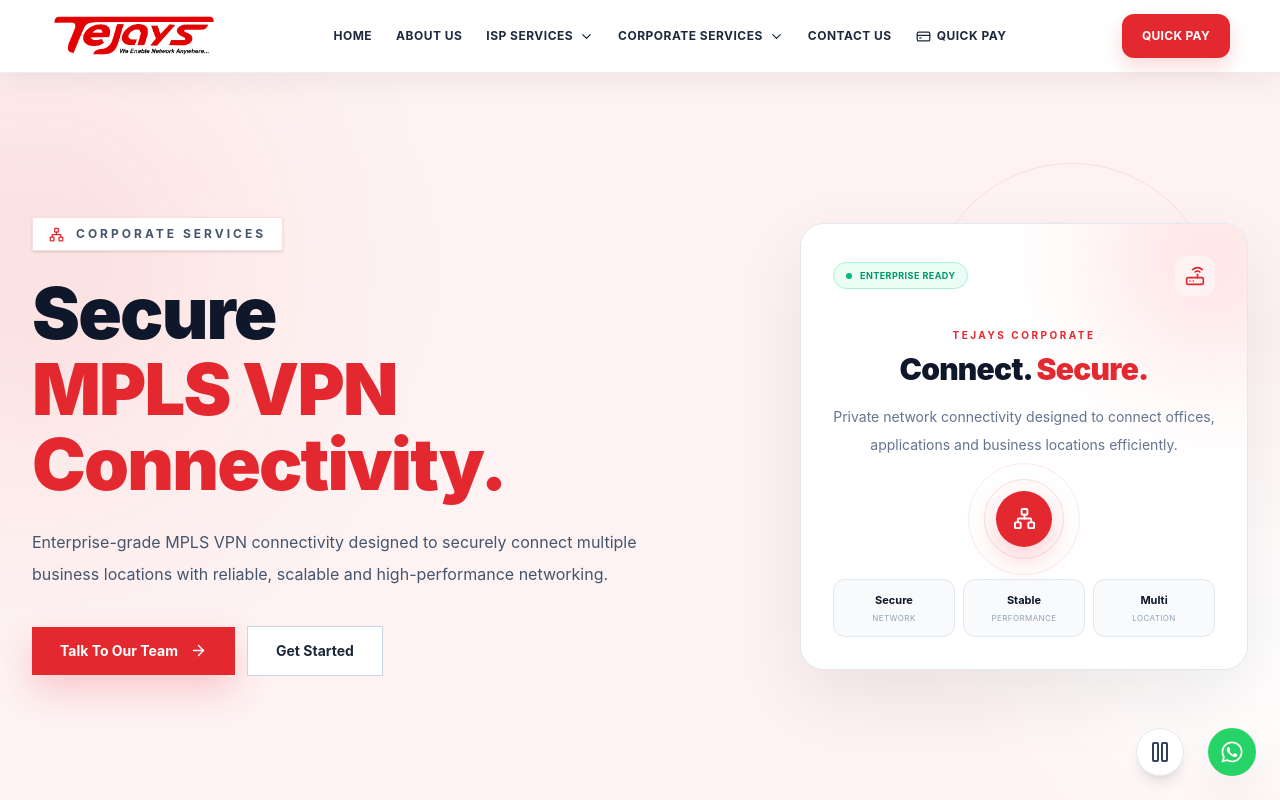
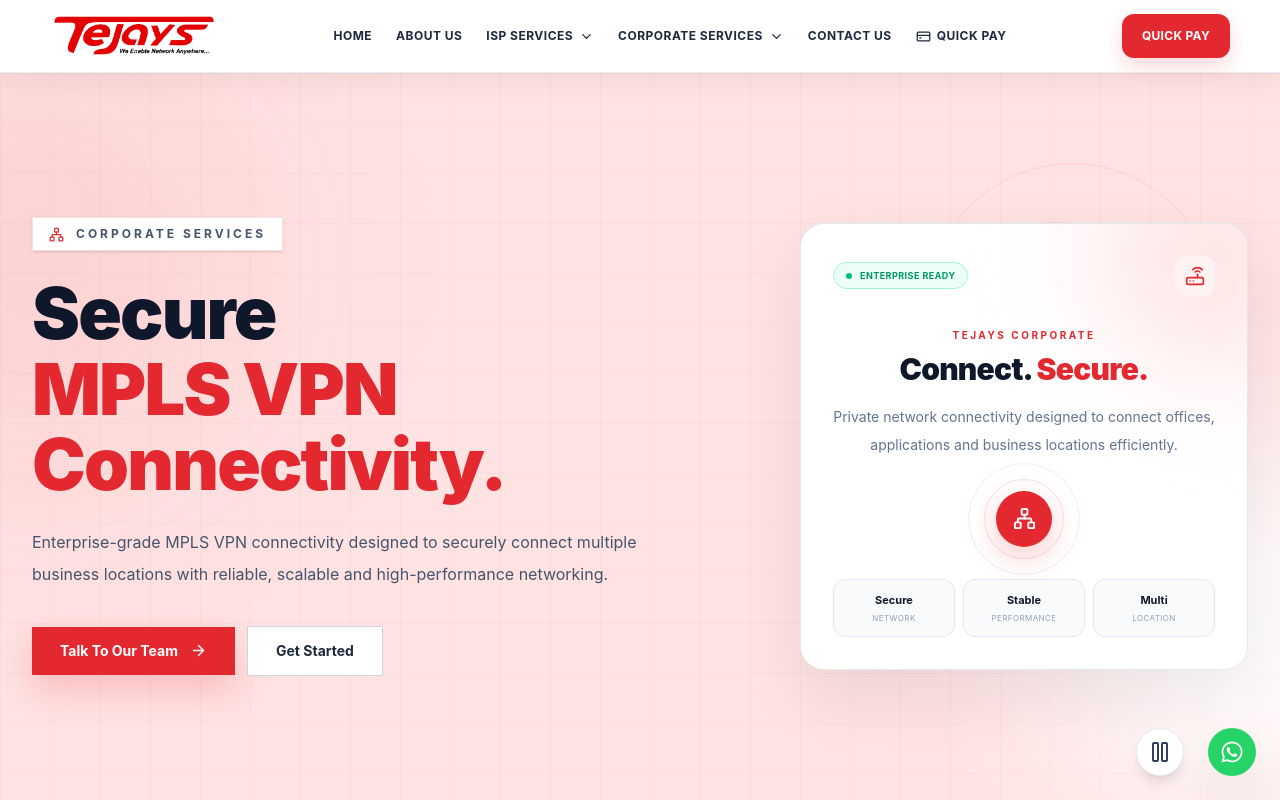
Before and after one commit to PixelCraft01/Tejays, a React (Vite) app: page /corporate-broadband in a window 1280 px wide. Shown: the top 800 px of the page. Built offline with nearby package versions, Linux system fonts and the light colour scheme.

Commit message:
Update website

```diff
--- a/src/pages/corporate/CorporateBroadband.jsx
+++ b/src/pages/corporate/CorporateBroadband.jsx
@@ -114,7 +114,7 @@
                     className="
                         relative
                         overflow-hidden
-                        bg-red-50
+                        bg-red-100
                         py-24
                         sm:py-28
                         lg:py-36
@@ -135,6 +135,19 @@
                             bg-[#e3292f]/10
                             blur-[120px]
                         "
+                    />
+
+                    {/* Grid */}
+
+                    <div
+                        className="
+        pointer-events-none
+        absolute
+        inset-0
+        opacity-[0.04]
+        [background-image:linear-gradient(rgba(127,29,29,.8)_1px,transparent_1px),linear-gradient(90deg,rgba(127,29,29,.8)_1px,transparent_1px)]
+        [background-size:50px_50px]
+    "
                     />
 
                     <div
--- a/src/pages/corporate/InternetLeaseLine.jsx
+++ b/src/pages/corporate/InternetLeaseLine.jsx
@@ -100,7 +100,7 @@
                     className="
         relative
         overflow-hidden
-        bg-red-50
+        bg-red-100
         py-20
         sm:py-24
         lg:py-36
@@ -120,6 +120,19 @@
             bg-[#e3292f]/10
             blur-[120px]
         "
+                    />
+
+                    {/* Grid */}
+
+                    <div
+                        className="
+        pointer-events-none
+        absolute
+        inset-0
+        opacity-[0.04]
+        [background-image:linear-gradient(rgba(127,29,29,.8)_1px,transparent_1px),linear-gradient(90deg,rgba(127,29,29,.8)_1px,transparent_1px)]
+        [background-size:50px_50px]
+    "
                     />
 
                     <div
--- a/src/pages/corporate/MPLSVPN.jsx
+++ b/src/pages/corporate/MPLSVPN.jsx
@@ -86,7 +86,7 @@
                     className="
                         relative
                         overflow-hidden
-                        bg-red-50
+                        bg-red-100
                         py-24
                         sm:py-28
                         lg:py-36
@@ -107,6 +107,19 @@
                             bg-[#e3292f]/10
                             blur-[120px]
                         "
+                    />
+
+                    {/* Grid */}
+
+                    <div
+                        className="
+        pointer-events-none
+        absolute
+        inset-0
+        opacity-[0.04]
+        [background-image:linear-gradient(rgba(127,29,29,.8)_1px,transparent_1px),linear-gradient(90deg,rgba(127,29,29,.8)_1px,transparent_1px)]
+        [background-size:50px_50px]
+    "
                     />
 
                     <div
--- a/src/pages/corporate/PointToPointLeaseLine.jsx
+++ b/src/pages/corporate/PointToPointLeaseLine.jsx
@@ -81,7 +81,7 @@
                     className="
                         relative
                         overflow-hidden
-                        bg-red-50
+                        bg-red-100
                         py-24
                         sm:py-28
                         lg:py-36
@@ -102,6 +102,19 @@
                             bg-[#e3292f]/10
                             blur-[120px]
                         "
+                    />
+
+                    {/* Grid */}
+
+                    <div
+                        className="
+        pointer-events-none
+        absolute
+        inset-0
+        opacity-[0.04]
+        [background-image:linear-gradient(rgba(127,29,29,.8)_1px,transparent_1px),linear-gradient(90deg,rgba(127,29,29,.8)_1px,transparent_1px)]
+        [background-size:50px_50px]
+    "
                     />
 
                     <div
```
